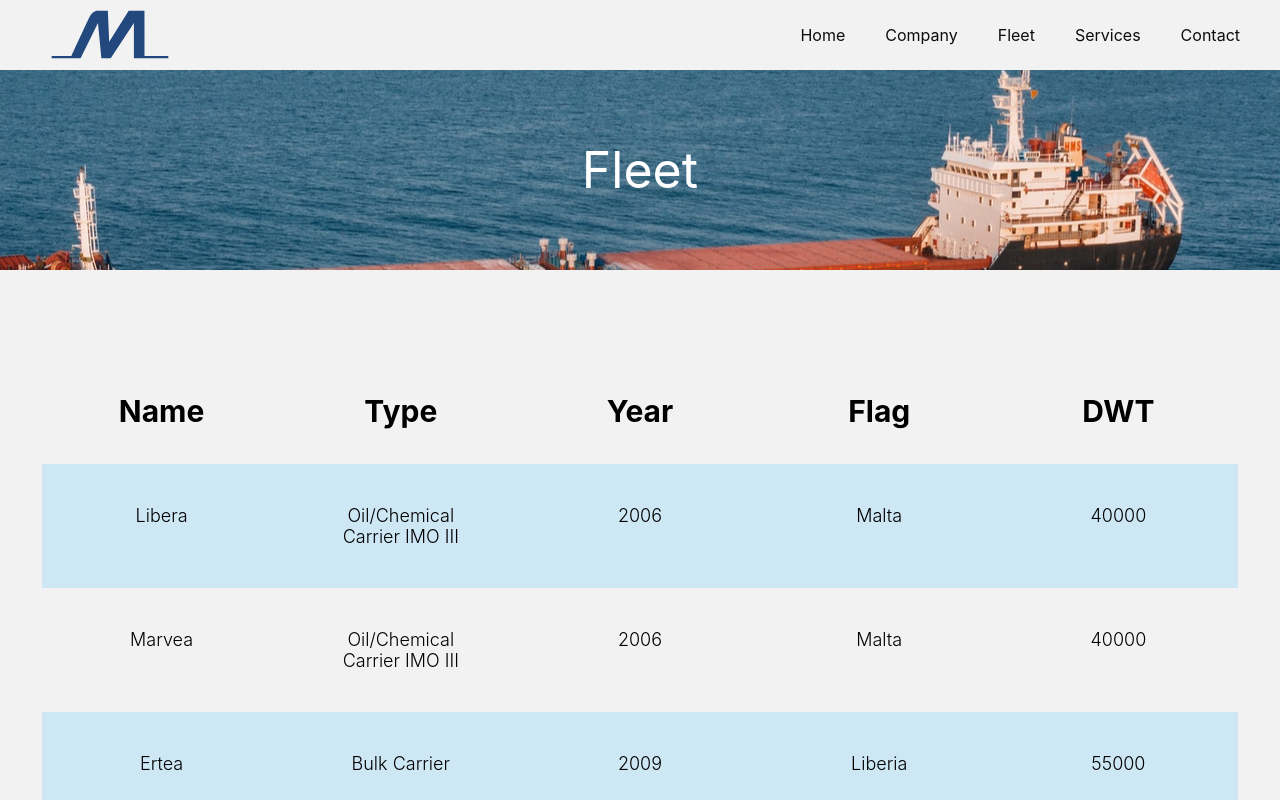
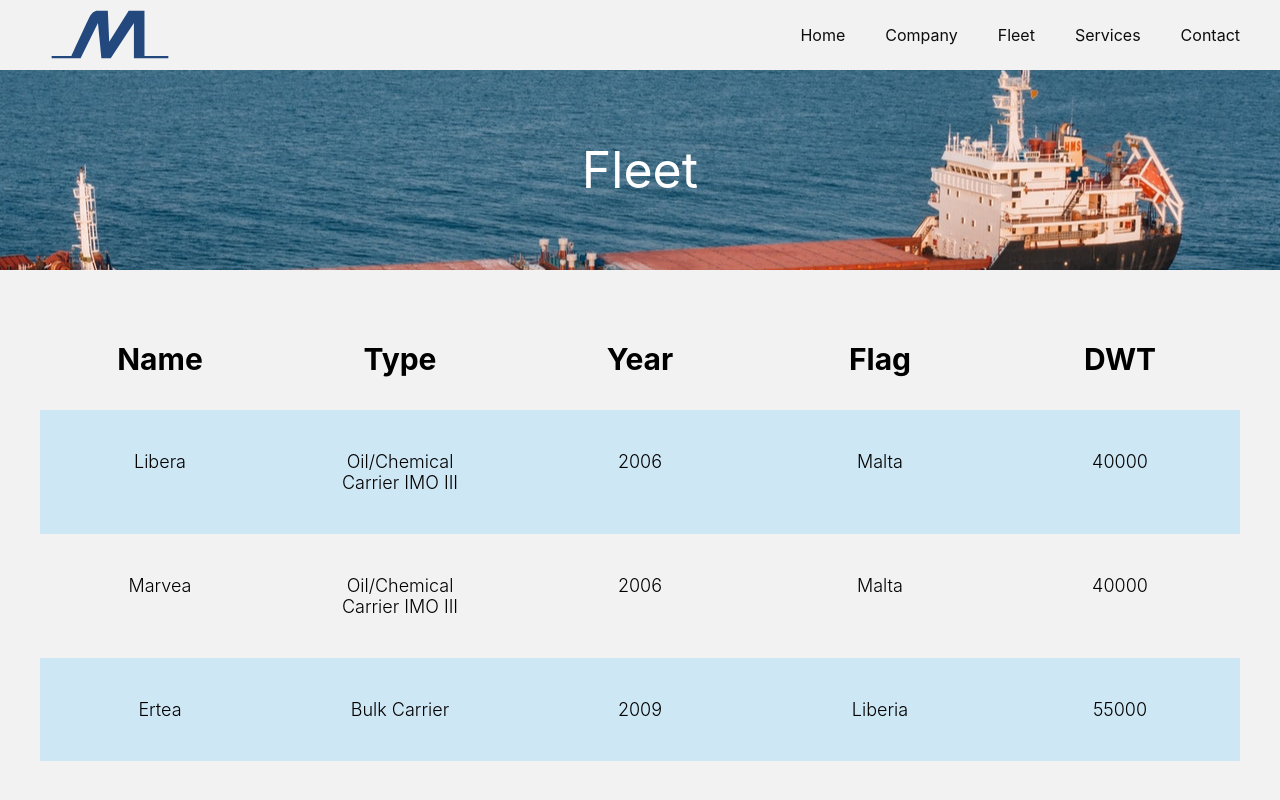
Before and after one commit to Yiorgoss/medcare.gr, a React (Create React App) app: page /fleet in a window 1280 px wide. Shown: the top 800 px of the page. Built offline with nearby package versions, Linux system fonts and the light colour scheme.

Commit message:
unused files deleted, overflow scroll removed from table to fix white borders

```diff
--- a/src/assets/scss/_ship-table.scss
+++ b/src/assets/scss/_ship-table.scss
@@ -3,10 +3,11 @@
 
     .table-wrapper {
         margin-top: 70px;
-        overflow: scroll;
 
         table {
             margin: 50px 0;
+            border-collapse: collapse;
+            border-spacing: 0;
         }
 
         th {
```
Also changed, not shown: src/assets/images/medcare_logo_large.png (deleted).
